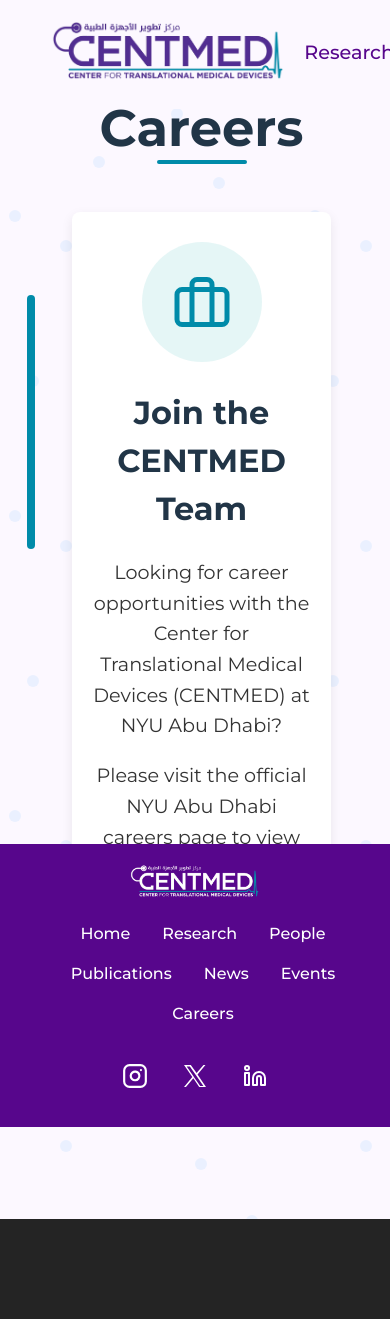
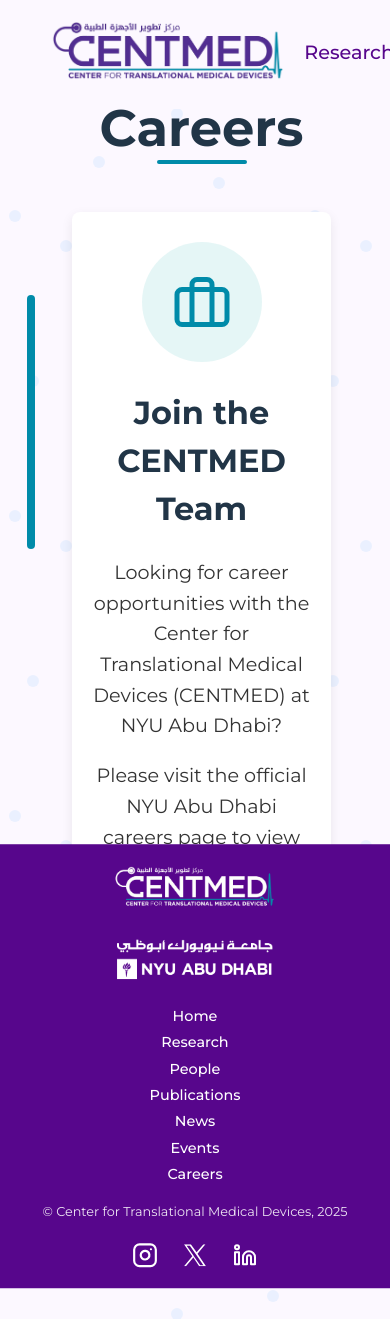
Before and after one commit to jheel2006/CENTMED-website, a React (Vite) app: page /careers in a window 390 px wide. Before the commit the page ends 1219 px from the top, so only its background shows below. Built offline with nearby package versions, Linux system fonts and the light colour scheme.

Commit message:
updated footer

```diff
--- a/src/App.css
+++ b/src/App.css
@@ -3,6 +3,7 @@
   margin: 0 auto;
   padding: 2rem;
   text-align: center;
+  margin-bottom: 100px;
 }
 
 .logo {
--- a/src/components/Footer.css
+++ b/src/components/Footer.css
@@ -5,45 +5,54 @@
     left: 0;
     right: 0;
     bottom: 0;
-    padding: 1rem 2rem;
+    padding: 1.5rem 2rem;
     color: white;
     box-sizing: border-box;
-    /* Remove opacity and visibility */
-    /* Instead, use transform to position it below the viewport */
     transform: translateY(100%);
     transition: transform 0.3s ease;
 }
 
 .footer.visible {
-    /* When visible, move it to its normal position */
     transform: translateY(0);
 }
 
 .footer-content {
+    max-width: 1200px;
+    margin: 0 auto;
     display: flex;
-    flex-wrap: wrap;
+    flex-direction: column;
+    gap: 1.5rem;
+}
+
+/* Top Row */
+.footer-top {
+    display: flex;
     justify-content: space-between;
     align-items: center;
-    flex-wrap: wrap;
-    max-width: 1200px;
-    margin: 0 auto;
 }
 
-.footer-logo img {
-    height: 40px;
+.footer-left img {
+    height: 60px;
+}
+
+.footer-right img {
+    height: 50px;
+}
+
+.footer-center {
+    flex: 1;
+    display: flex;
+    justify-content: center;
 }
 
 .footer-links {
     display: flex;
-    gap: 1rem;
-    /* or use margin-left if you want tighter spacing */
+    gap: 2rem;
     flex-wrap: wrap;
     justify-content: center;
 }
 
-
 .footer-links a {
-    margin-left: 1rem;
     text-decoration: none;
     color: white;
     font-weight: 500;
@@ -52,6 +61,19 @@
 
 .footer-links a:hover {
     color: #ddd;
+}
+
+/* Bottom Row */
+.footer-bottom {
+    display: flex;
+    justify-content: space-between;
+    align-items: center;
+}
+
+.footer-copyright p {
+    margin: 0;
+    font-size: 0.9rem;
+    opacity: 0.9;
 }
 
 .social-icons {
@@ -73,20 +95,73 @@
     transform: rotate(360deg);
 }
 
-/* Make footer responsive */
+/* Responsive Design */
+@media (max-width: 1024px) {
+    .footer-links {
+        gap: 1.5rem;
+    }
+}
+
 @media (max-width: 768px) {
+    .footer {
+        padding: 1rem;
+    }
+
     .footer-content {
+        gap: 1rem;
+    }
+
+    .footer-top {
         flex-direction: column;
+        gap: 1rem;
         text-align: center;
     }
 
+    .footer-left,
+    .footer-right {
+        order: 1;
+    }
+
+    .footer-center {
+        order: 2;
+    }
+
     .footer-links {
-        flex-wrap: wrap;
-        justify-content: center;
-        margin: 15px 0;
+        flex-direction: column;
+        gap: 0.5rem;
+    }
+
+    .footer-bottom {
+        flex-direction: column;
+        gap: 1rem;
+        text-align: center;
+    }
+
+    .footer-left img,
+    .footer-right img {
+        height: 50px;
+    }
+}
+
+@media (max-width: 480px) {
+    .footer-links {
+        gap: 0.3rem;
+    }
+
+    .footer-links a {
+        font-size: 0.9rem;
+    }
+
+    .footer-copyright p {
+        font-size: 0.8rem;
     }
 
     .social-icons {
-        margin: 15px 0;
+        gap: 15px;
+    }
+
+    .social-icon {
+        width: 35px;
+        height: 35px;
     }
 }
--- a/src/components/Footer.jsx
+++ b/src/components/Footer.jsx
@@ -1,14 +1,15 @@
 import React, { useState, useEffect, useRef } from 'react';
 import { useLocation } from 'react-router-dom';
 import './Footer.css';
-import reactLogo from '../assets/CENTMED_logo_white.png';
+import CENTMEDLogo from '../assets/CENTMED_logo_white.png';
+import NYUADLogo from '../assets/NYUAD_logo_white.png';
 import { Link } from 'react-router-dom';
 import { Instagram, Twitter, Linkedin } from 'lucide-react';
 
 const Footer = () => {
     const [isVisible, setIsVisible] = useState(false);
     const scrollTimeout = useRef(null);
-    const location = useLocation(); // Get current route location
+    const location = useLocation();
 
     const checkScrollPosition = () => {
         if (scrollTimeout.current) {
@@ -19,36 +20,32 @@
             const scrollTop = window.scrollY;
             const windowHeight = window.innerHeight;
             const docHeight = document.documentElement.scrollHeight;
-
-            // Calculate if we're near the bottom
             const isNearBottom = scrollTop + windowHeight >= docHeight - 50;
-
             setIsVisible(isNearBottom);
         }, 100);
     };
 
     useEffect(() => {
-        // Check position on route change
         checkScrollPosition();
-
-        // Add scroll event listener
         window.addEventListener('scroll', checkScrollPosition);
-
-        // Cleanup
         return () => {
             window.removeEventListener('scroll', checkScrollPosition);
             if (scrollTimeout.current) {
                 clearTimeout(scrollTimeout.current);
             }
         };
-    }, [location.pathname]); // Re-run when route changes
+    }, [location.pathname]);
 
     return (
         <footer className={`footer ${isVisible ? 'visible' : ''}`}>
             <div className="footer-content">
-                <div className="footer-logo">
-                    <img src={reactLogo} alt="Logo" />
+                {/* Top Row */}
+                <div className="footer-top">
+                    <div className="footer-left">
+                        <img src={CENTMEDLogo} alt="CENTMED Logo" />
                     </div>
+
+                    <div className="footer-center">
                         <div className="footer-links">
                             <Link to="/">Home</Link>
                             <Link to="/research">Research</Link>
@@ -58,6 +55,19 @@
                             <Link to="/events">Events</Link>
                             <Link to="/careers">Careers</Link>
                         </div>
+                    </div>
+
+                    <div className="footer-right">
+                        <img src={NYUADLogo} alt="NYUAD Logo" />
+                    </div>
+                </div>
+
+                {/* Bottom Row */}
+                <div className="footer-bottom">
+                    <div className="footer-copyright">
+                        <p>© Center for Translational Medical Devices, 2025</p>
+                    </div>
+
                     <div className="social-icons">
                         <a href="https://www.instagram.com/centmed_nyuad/" target="_blank" rel="noopener noreferrer" className="social-icon">
                             <Instagram color="white" size={26} />
@@ -73,10 +83,10 @@
                                 <path d="M14.771 10.476 23.394 0h-2.137l-7.53 8.84L7.413 0H0l9.053 13.003L0 24h2.137l8.045-9.438L16.588 24H24l-9.229-13.524zM11.354 13.84l-1.02-1.468L2.91 1.56h3.47l6.078 8.75 1.02 1.468 7.676 11.061h-3.47l-6.33-9z" />
                             </svg>
                         </a>
-
                         <a href="https://www.linkedin.com/company/centmed/" target="_blank" rel="noopener noreferrer" className="social-icon">
                             <Linkedin color="white" size={24} />
                         </a>
+                    </div>
                 </div>
             </div>
         </footer>
```
Also changed, not shown: src/assets/NYUAD_logo_white.png (added). Lines whose indentation alone changed are shown as unchanged.
